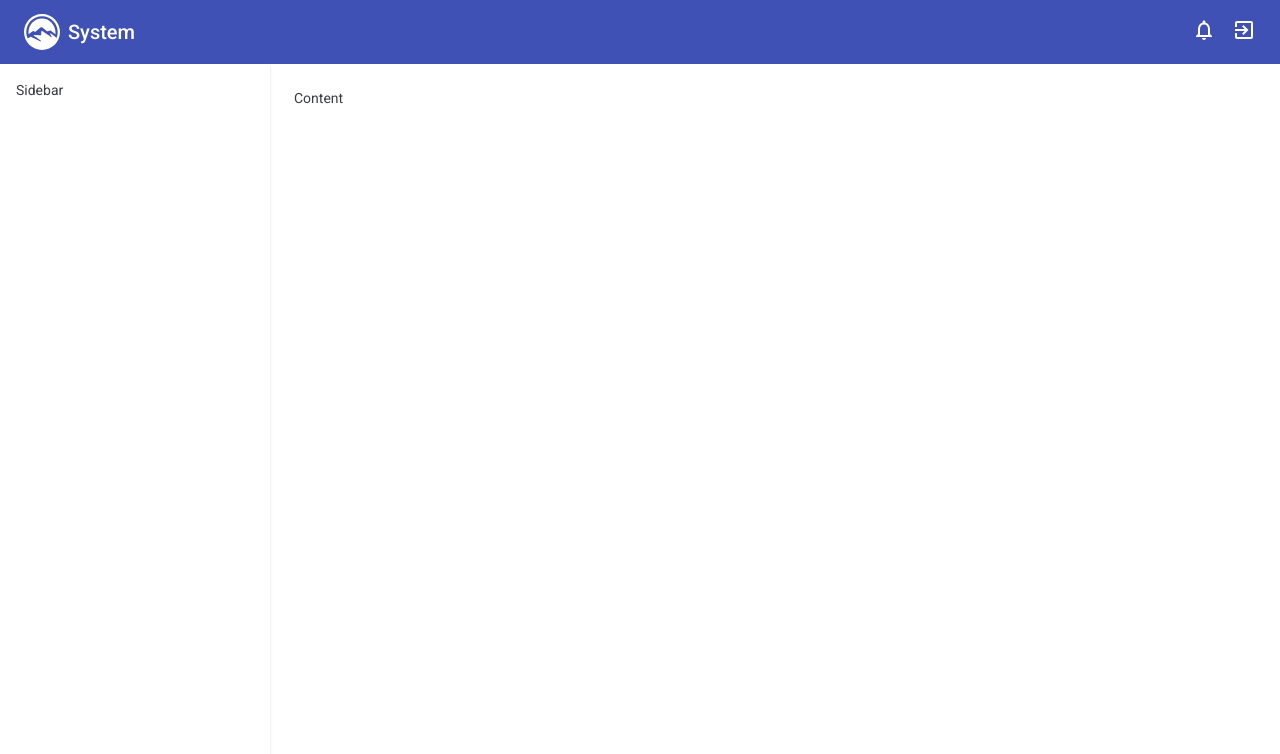
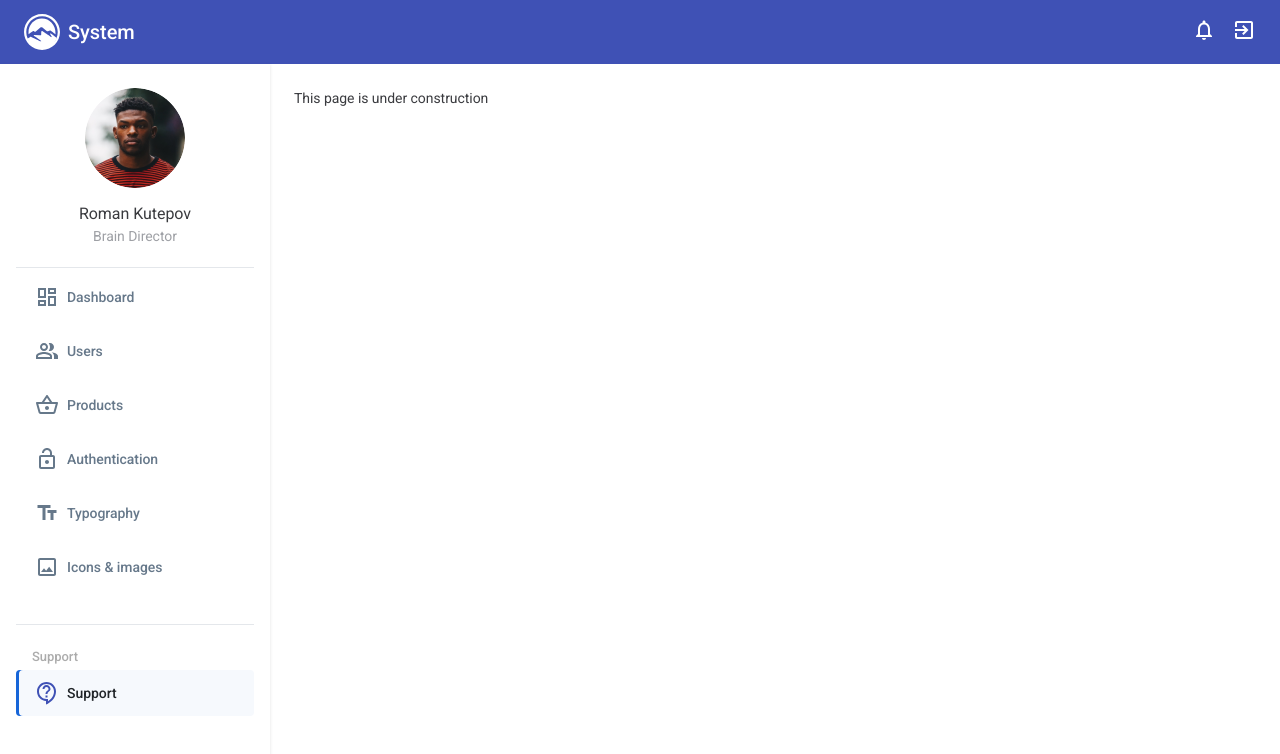
Before and after one commit to AlexKobiliansky/ovr-test, a React (Create React App) app: page /support in a window 1280 px wide. Shown: the top 754 px of the page. Built offline with nearby package versions, Linux system fonts and the light colour scheme.

Commit message:
sidebar complete; routing implemented;

```diff
--- a/src/components/Content/Content.jsx
+++ b/src/components/Content/Content.jsx
@@ -1,10 +1,18 @@
 import React from 'react';
+import {Route, Routes} from 'react-router-dom';
+import DashboardPage from '../../pages/DashboardPage';
+import UsersPage from '../../pages/UsersPage';
+import NoPage from '../../pages/NoPage';
 import './Content.sass';
 
 const Content = () => {
   return (
     <div className="page-content">
-      Content
+      <Routes>
+        <Route path="/" element={<DashboardPage />} />
+        <Route path="/users" element={<UsersPage />} />
+        <Route path='*' element={<NoPage />}/>
+      </Routes>
     </div>
   );
 };
--- /dev/null
+++ b/src/components/CurrentUserBlock/CurrentUserBlock.jsx
@@ -0,0 +1,21 @@
+import React from 'react';
+import './CurrentUserBlock.sass';
+import avatar from '../../assets/current-user-image.png';
+
+const CurrentUserBlock = () => {
+  return (
+    <div className="currentUser">
+      <div className="currentUser-img">
+        <img src={avatar} alt="Roman Kutepov"/>
+      </div>
+      <div className="currentUser-name">
+        Roman Kutepov
+      </div>
+      <div className="currentUser-post">
+        Brain Director
+      </div>
+    </div>
+  );
+};
+
+export default CurrentUserBlock;
--- /dev/null
+++ b/src/components/CurrentUserBlock/CurrentUserBlock.sass
@@ -0,0 +1,21 @@
+@import '../../vars'
+
+.currentUser
+  padding: 8px 0 23px
+  text-align: center
+  &-img
+    width: 100px
+    height: 100px
+    overflow: hidden
+    border-radius: 50%
+    margin: 0 auto 16px
+    img
+      object-fit: cover
+      width: 100%
+      height: 100%
+  &-name
+    font-size: 16px
+    margin-bottom: 4px
+  &-post
+    color: $grey
+    line-height: 16px
--- /dev/null
+++ b/src/components/NavItem/NavItem.jsx
@@ -0,0 +1,22 @@
+import React from 'react';
+import {NavLink} from 'react-router-dom';
+import './NavItem.sass';
+
+const NavItem = ({route}) => {
+  const { icon: NavItemIcon } = route
+  return (
+    <li>
+      <NavLink
+        className="nav-item"
+        to={route.path}
+        exact="true"
+        activeclassname="active"
+      >
+        <NavItemIcon />
+        <span>{route.title}</span>
+      </NavLink>
+    </li>
+  );
+};
+
+export default NavItem;
--- /dev/null
+++ b/src/components/NavItem/NavItem.sass
@@ -0,0 +1,26 @@
+@import "../../vars"
+@import "../../mixins"
+
+.nav-item
+  display: flex
+  padding: 11px 19px
+  align-items: center
+  text-decoration: none
+  font-weight: 500
+  border-radius: 4px
+  color: #66788a
+  +mt(.3s)
+  svg
+    fill: #66788a
+    margin-right: 8px
+  &:hover
+    color: #212529
+    background-color: #F6F9FD
+    svg
+      fill: $primary
+  &.active
+    box-shadow: inset 3px 0 0 #1665D8
+    color: #212529
+    background-color: #F6F9FD
+    svg
+      fill: $primary
--- /dev/null
+++ b/src/components/Navigation/Navigation.jsx
@@ -0,0 +1,19 @@
+import React from 'react';
+import './Navigation.sass';
+import NavItem from '../NavItem/NavItem';
+
+const Navigation = ({title, routes}) => {
+  return (
+    <div className="navigation">
+      {title && <div className="navigation-title">{title}</div>}
+      <nav>
+        <ul>
+          {routes?.map(route => <NavItem key={route.title} route={route} />)}
+        </ul>
+      </nav>
+
+    </div>
+  );
+};
+
+export default Navigation;
--- /dev/null
+++ b/src/components/Navigation/Navigation.sass
@@ -0,0 +1,15 @@
+.navigation
+  padding: 6px 0 34px
+  border-top: 1px solid #E4E7EB
+  &-title
+    font-size: 13px
+    line-height: 15px
+    color: rgba(#000, .33)
+    font-weight: 500
+    padding: 0 16px
+    margin-top: 18px
+    margin-bottom: 6px
+  li
+    margin-bottom: 8px
+    &:last-child
+      margin-bottom: 0
--- a/src/components/Sidebar/Sidebar.jsx
+++ b/src/components/Sidebar/Sidebar.jsx
@@ -1,10 +1,62 @@
 import React from 'react';
+import CurrentUserBlock from '../CurrentUserBlock/CurrentUserBlock';
+import Navigation from '../Navigation/Navigation';
+import DashboardIcon from '@mui/icons-material/DashboardOutlined';
+import UsersIcon from '@mui/icons-material/PeopleAltOutlined';
+import ShoppingIcon from '@mui/icons-material/ShoppingBasketOutlined';
+import LockIcon from '@mui/icons-material/LockOpenOutlined';
+import TextIcon from '@mui/icons-material/TextFieldsOutlined';
+import ImageIcon from '@mui/icons-material/ImageOutlined';
+import SupportIcon from '@mui/icons-material/ContactSupportOutlined';
 import './Sidebar.sass';
+
+const mainRoutes = [
+  {
+    path: "/",
+    icon: DashboardIcon,
+    title: "Dashboard"
+  },
+  {
+    path: "/users",
+    icon: UsersIcon,
+    title: "Users"
+  },
+  {
+    path: "/products",
+    icon: ShoppingIcon,
+    title: "Products"
+  },
+  {
+    path: "/authentication",
+    icon: LockIcon,
+    title: "Authentication"
+  },
+  {
+    path: "/typography",
+    icon: TextIcon,
+    title: "Typography"
+  },
+  {
+    path: "/images",
+    icon: ImageIcon,
+    title: "Icons & images"
+  },
+];
+
+const supportRoutes = [
+  {
+    path: "/support",
+    icon: SupportIcon,
+    title: "Support"
+  }
+];
 
 const Sidebar = () => {
   return (
     <aside className="sidebar">
-      Sidebar
+      <CurrentUserBlock />
+      <Navigation routes={mainRoutes} />
+      <Navigation routes={supportRoutes} title={'Support'} />
     </aside>
   );
 };
--- a/src/index.sass
+++ b/src/index.sass
@@ -8,6 +8,7 @@ body
   font-weight: 400
   font-size: 14px
   line-height: 20px
+  letter-spacing: -0.05px
   min-width: 320px
   color: $text
 
@@ -28,3 +29,8 @@ body
 
 .page-wrapper
   display: flex
+
+ul
+  padding-left: 0
+  list-style-type: none
+  margin: 0
--- /dev/null
+++ b/src/pages/DashboardPage.jsx
@@ -0,0 +1,11 @@
+import React from 'react';
+
+const DashboardPage = () => {
+  return (
+    <div>
+      Dashboard Page
+    </div>
+  );
+};
+
+export default DashboardPage;
--- /dev/null
+++ b/src/pages/NoPage.jsx
@@ -0,0 +1,11 @@
+import React from 'react';
+
+const NoPage = () => {
+  return (
+    <div>
+      This page is under construction
+    </div>
+  );
+};
+
+export default NoPage;
--- /dev/null
+++ b/src/pages/UsersPage.jsx
@@ -0,0 +1,11 @@
+import React from 'react';
+
+const UsersPage = () => {
+  return (
+    <div>
+      Users Page
+    </div>
+  );
+};
+
+export default UsersPage;
```
Also changed, not shown: src/assets/current-user-image.png (added).
